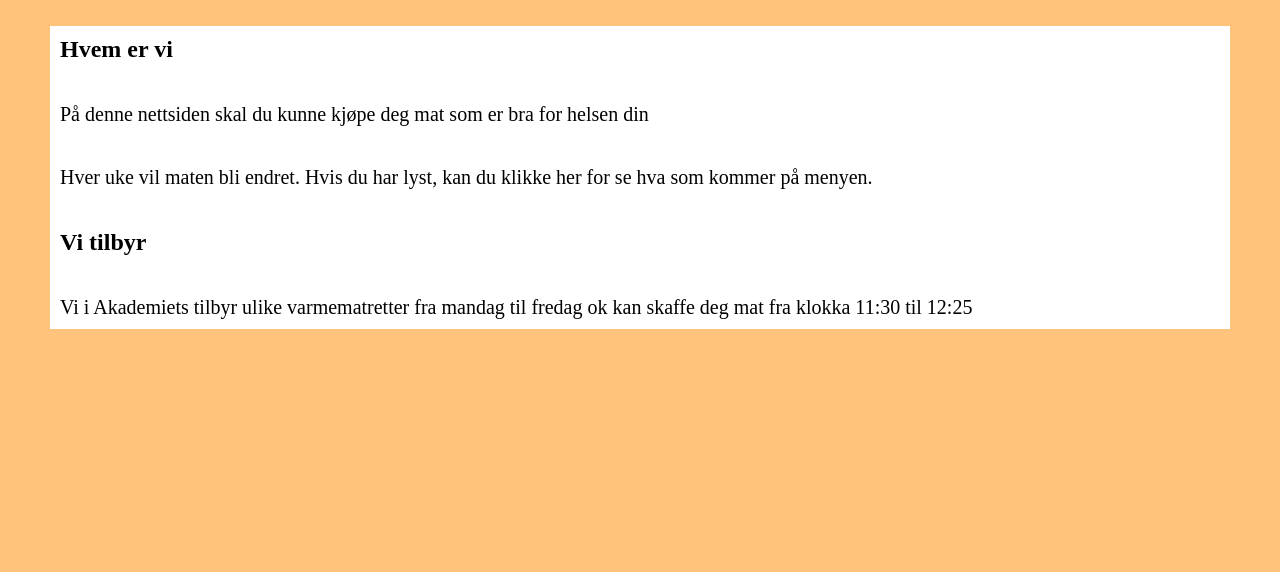
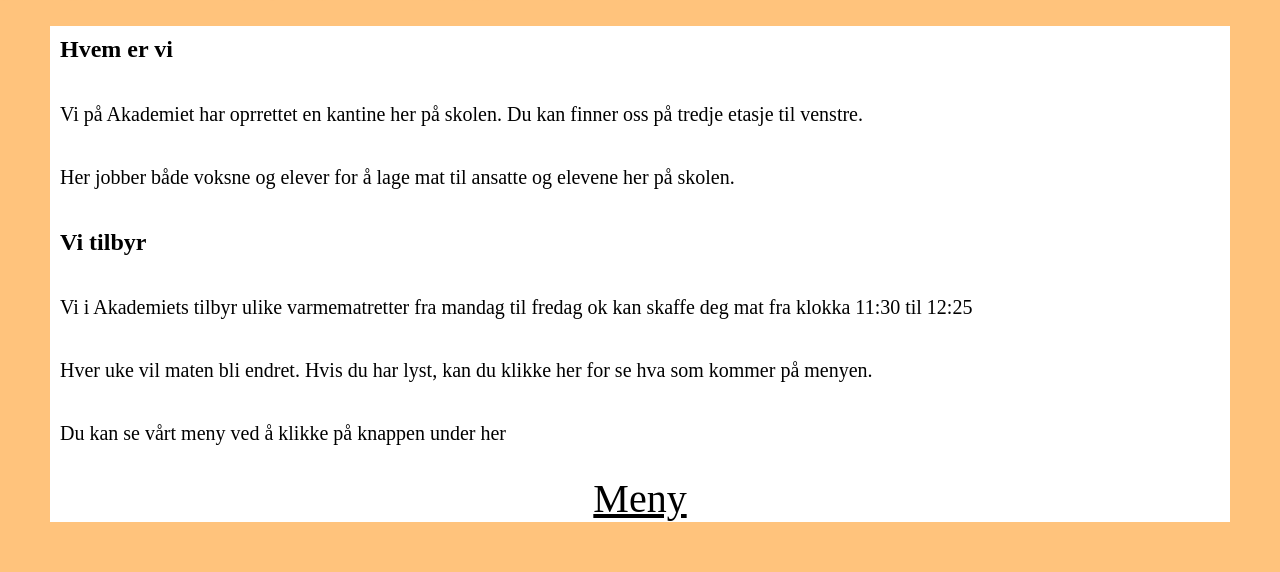
Before and after one commit to RoastPaper/Nettside-for-kantina, a PHP site: page / in a window 1280 px wide; the page is wider, and only the part inside the window is pictured. Shown: the part 849-1421 px from the top of that part. Before the commit the page ends 1178 px from the top of that part, so only its background shows below. Run offline with PHP 8.4, Linux system fonts and the light colour scheme.

Commit message:
Jeg har nå laget knapp nederst på siden for index.html og jeg laget en ny side for varer.

```diff
--- a/index.html
+++ b/index.html
@@ -20,10 +20,15 @@
     </header>
     <article class="article">
         <h2>Hvem er vi</h2>
-        <p>På denne nettsiden skal du kunne kjøpe deg mat som er bra for helsen din</p>
-        <p>Hver uke vil maten bli endret. Hvis du har lyst, kan du klikke her for se hva som kommer på menyen. </p>
+        <p>Vi på Akademiet har oprrettet en kantine her på skolen. Du kan finner oss på tredje etasje til venstre. </p>
+        <p>Her jobber både voksne og elever for å lage mat til ansatte og elevene her på skolen.</p>
         <h2>Vi tilbyr</h2>
         <p>Vi i Akademiets tilbyr ulike varmematretter fra mandag til fredag ok kan skaffe deg mat fra klokka 11:30 til 12:25</p>
+        <p>Hver uke vil maten bli endret. Hvis du har lyst, kan du klikke her for se hva som kommer på menyen. </p>
+        <p>Du kan se vårt meny ved å klikke på knappen under her</p>
+        <div class="link">
+            <a class="button" href="meny.html">Meny</a>
+        </div>
     </article>
     <footer>
 
--- a/style.css
+++ b/style.css
@@ -63,3 +63,22 @@ body {
     padding: 10px;
     font-size: 20px;
 }
+
+.link {
+    margin: 0px auto;
+    text-align: center;
+}
+
+a.link {
+    display: block;
+}
+
+.button {
+    color: black;
+    font-size: 40px;
+}
+
+.button:hover{
+    background-color: #FFC37C;
+    color: black;
+}
```
Also changed, not shown: varer.html (added).
